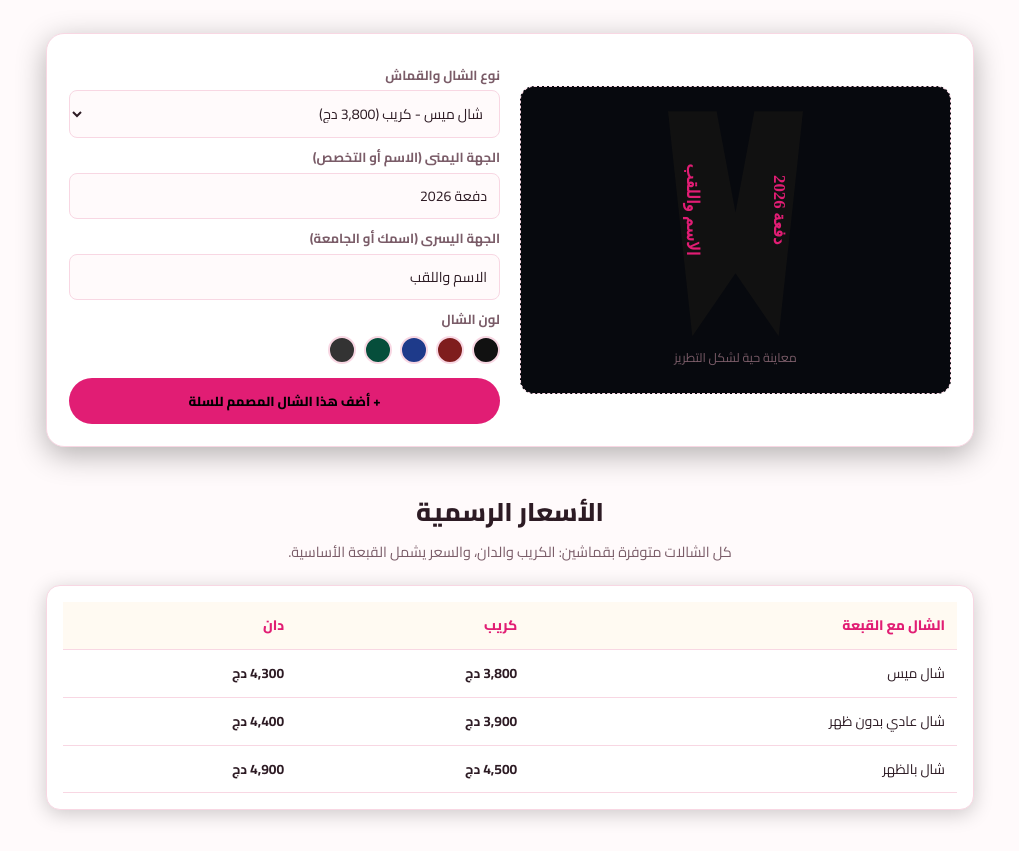
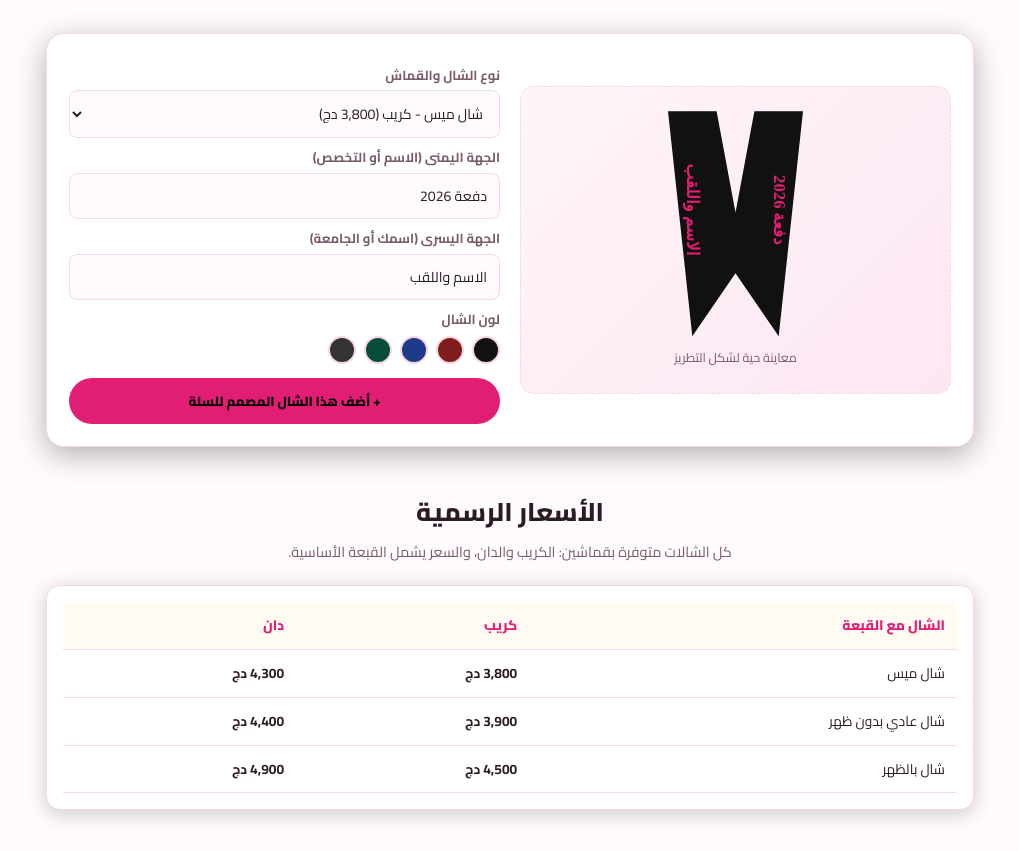
Before and after one commit to khaldibk31-hash/Dm-dm, a plain HTML site: page index.html in a window 1280 px wide. Shown: the part 3157-4008 px from the top of the page, without its empty margins (130-1149 px from the left). Drawn offline with nearby package versions, Linux system fonts and the light colour scheme; no server answers.

Commit message:
Add files via upload

```diff
--- a/index.html
+++ b/index.html
@@ -82,7 +82,8 @@
 
     /* استوديو التصميم التفاعلي الداكن */
     .studio-box { display: grid; grid-template-columns: 1fr 1fr; gap: 20px; background: var(--surface); border: 1px solid var(--border); border-radius: 18px; padding: 22px; margin: 36px 0; align-items: center; box-shadow: 0 8px 30px rgba(0,0,0,0.3); }
-    .preview-area { background: #07090e; border: 1px dashed var(--border); border-radius: 14px; padding: 24px; display: flex; flex-direction: column; align-items: center; justify-content: center; min-height: 270px; }
+    .preview-area { background:
+linear-gradient(135deg, #fff5f8 0%, #fce7f3 100%); border: 1px dashed var(--border); border-radius: 14px; padding: 24px; display: flex; flex-direction: column; align-items: center; justify-content: center; min-height: 270px; }
     .stole-shape { width: 135px; height: 225px; background: #111; color: var(--accent); clip-path: polygon(0 0, 36% 0, 50% 45%, 64% 0, 100% 0, 82% 100%, 50% 72%, 18% 100%); display: flex; justify-content: space-between; padding: 16px 10px; box-shadow: 0 10px 25px rgba(0,0,0,0.5); transition: 0.3s; }
     .stole-txt { writing-mode: vertical-rl; font-family: 'Amiri', serif; font-size: 1.05rem; font-weight: 700; text-align: center; max-height: 165px; overflow: hidden; }
     .ctrl-group label { display: block; font-size: 0.82rem; font-weight: 700; margin: 9px 0 4px; color: var(--muted); }
```
